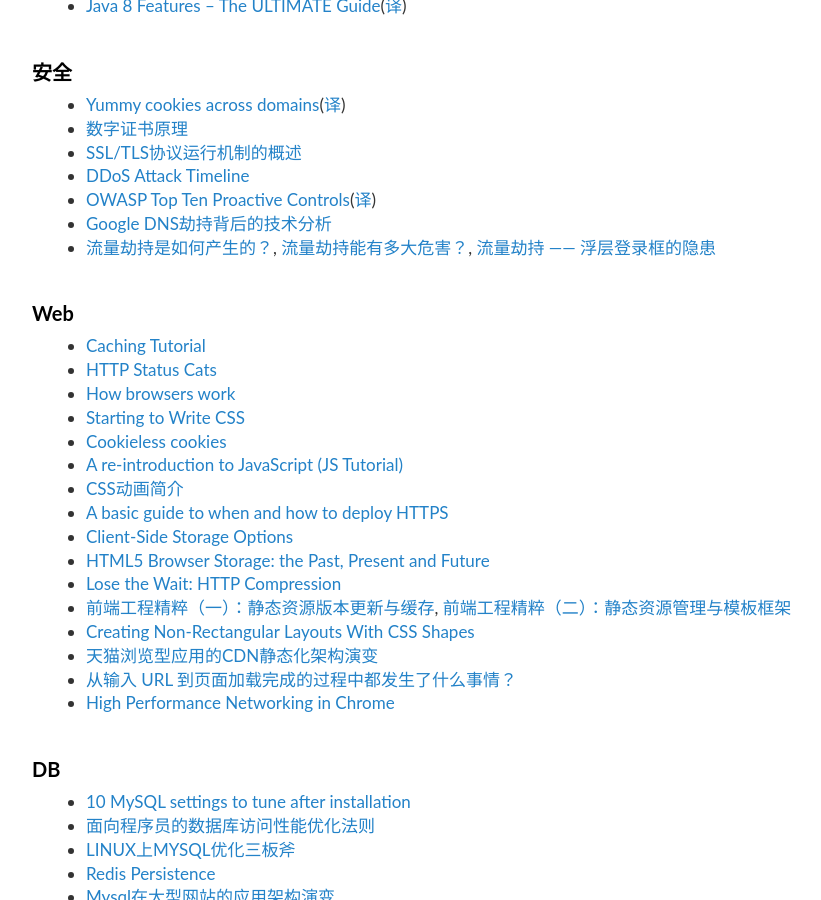
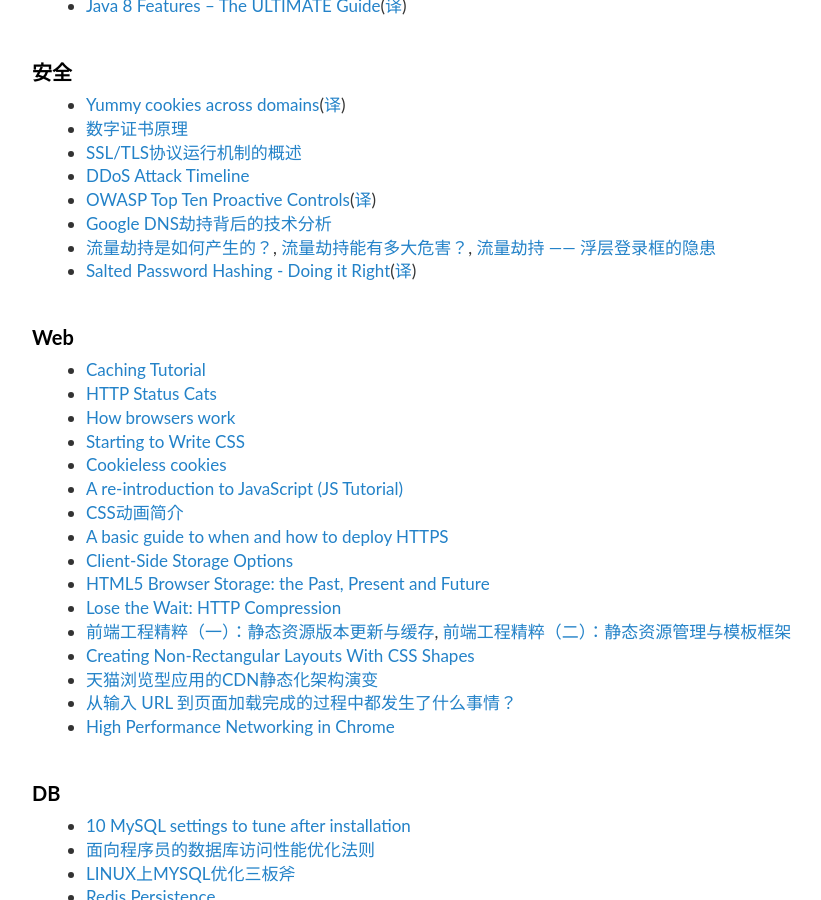
Before and after one commit to guanmian/blog, a Jekyll site: the page built from _posts/2015-02-27-self-cultivation-of-a-programmer.md, in a window 1280 px wide and 900 px high, scrolled down 1202 px. Shown: the whole window, without its empty margins (68-889 px from the left). Built offline with Jekyll 4.4.1, drawn with Linux system fonts in a browser that asks for light colours; Markdown is read by kramdown in place of the engine named in the settings; comment, search, counter and statistics services are not loaded.

Commit message:
add a security article to 2015-02-27-self-cultivation-of-a-programmer.md

```diff
--- a/_posts/2015-02-27-self-cultivation-of-a-programmer.md
+++ b/_posts/2015-02-27-self-cultivation-of-a-programmer.md
@@ -47,6 +47,7 @@
 * [OWASP Top Ten Proactive Controls](https://www.owasp.org/index.php/OWASP_Proactive_Controls#tab=OWASP_Top_Ten_Proactive_Controls)([译](http://www.infoq.com/cn/news/2014/06/owasp-proactive_controls))
 * [Google DNS劫持背后的技术分析](http://drops.wooyun.org/papers/1207)
 * [流量劫持是如何产生的？](http://fex.baidu.com/blog/2014/04/traffic-hijack/), [流量劫持能有多大危害？](http://fex.baidu.com/blog/2014/04/traffic-hijack-2/), [流量劫持 —— 浮层登录框的隐患](http://fex.baidu.com/blog/2014/06/danger-behind-popup-login-dialog/)
+* [Salted Password Hashing - Doing it Right](https://crackstation.net/hashing-security.htm)([译](http://blog.jobbole.com/61872/))
 
 ## Web
 * [Caching Tutorial](https://www.mnot.net/cache_docs/)
```
